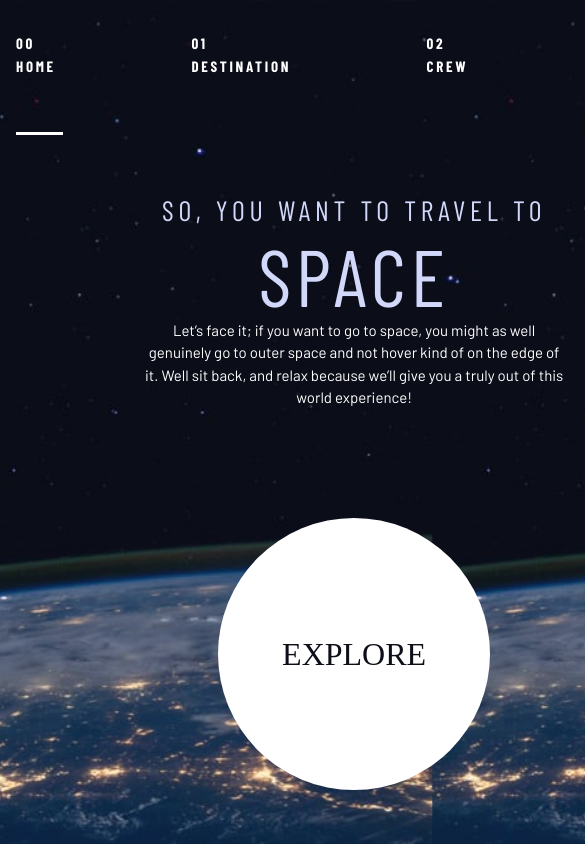
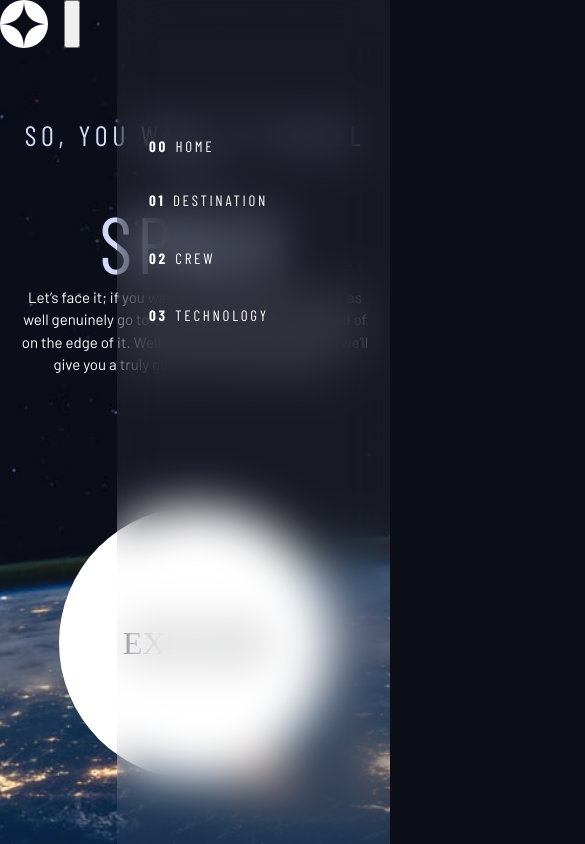
Before and after one commit to romtega/space-tourism-website, a plain HTML site: page index.html in a window 390 px wide. Shown: the top 844 px of the page, 585 px wide, since content can reach past the window. Drawn offline with nearby package versions, Linux system fonts and the light colour scheme; a web font is replaced by a local one.

Commit message:
navbar responsiveness for mobile

```diff
--- a/css/style.css
+++ b/css/style.css
@@ -311,11 +311,35 @@ select {
 }
 
 .primary-navigation {
-  --gap: 8rem;
   --underline-gap: 2rem;
   list-style: none;
   padding: 0;
   margin: 0;
+  background: hsl(var(--clr-dark) / 0.95);
+}
+
+@supports (backdrop-filter: blur(1rem)) {
+  .primary-navigation {
+    background: hsl(var(--clr-white) / 0.05);
+    backdrop-filter: blur(1.5rem);
+  }
+}
+
+@media (max-width: 35rem) {
+  .primary-navigation {
+    --underline-gap: 0.5rem;
+    position: fixed;
+    z-index: 1000;
+    inset: 0 0 0 30%;
+    list-style: none;
+    padding: min(20rem, 15vh) 2rem;
+    margin: 0;
+    flex-direction: column;
+  }
+
+  .primary-navigation.underline-indicators > .active {
+    border: 0;
+  }
 }
 
 .primary-navigation a {
--- a/index.html
+++ b/index.html
@@ -23,34 +23,40 @@
           class="logo"
         />
       </div>
+      <button class="mobile-nav-toggle" aria-controls="primary-navigation">
+        <span class="sr-only" aria-expanded="false">Menu</span>
+      </button>
       <nav>
-        <ul class="primary-navigation underline-indicators flex">
+        <ul
+          id="primary-navigation"
+          class="primary-navigation underline-indicators flex"
+        >
           <li class="active">
             <a
               class="ff-sans-cond uppercase text-white letter-spacing-2"
               href="index.html"
-              ><span>00 Home</span></a
+              ><span>00</span>Home</a
             >
           </li>
           <li>
             <a
               class="ff-sans-cond uppercase text-white letter-spacing-2"
               href="destination.html"
-              ><span>01 Destination</span></a
+              ><span>01</span>Destination</a
             >
           </li>
           <li>
             <a
               class="ff-sans-cond uppercase text-white letter-spacing-2"
               href="crew.html"
-              ><span>02 Crew</span></a
+              ><span>02</span>Crew</a
             >
           </li>
           <li>
             <a
               class="ff-sans-cond uppercase text-white letter-spacing-2"
               href="technology.html"
-              ><span>03 Technology So</span></a
+              ><span>03</span>Technology</a
             >
           </li>
         </ul>
```
